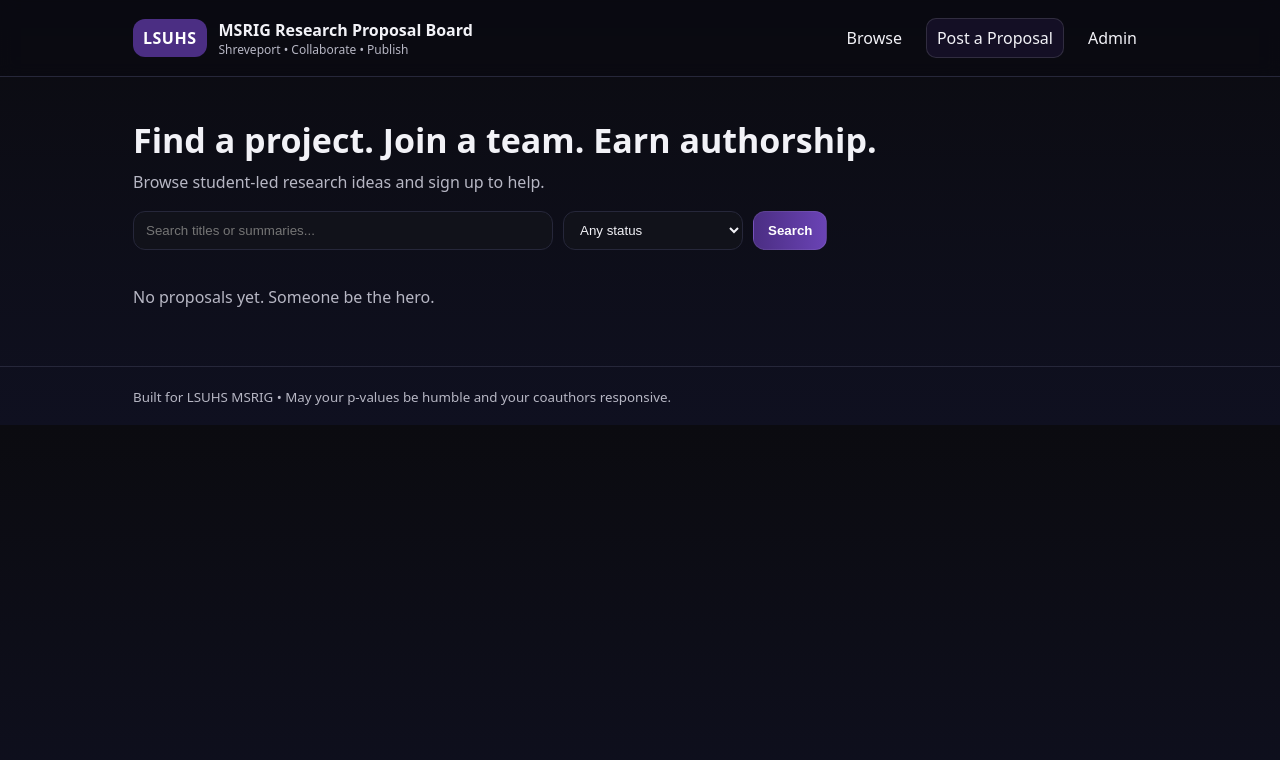
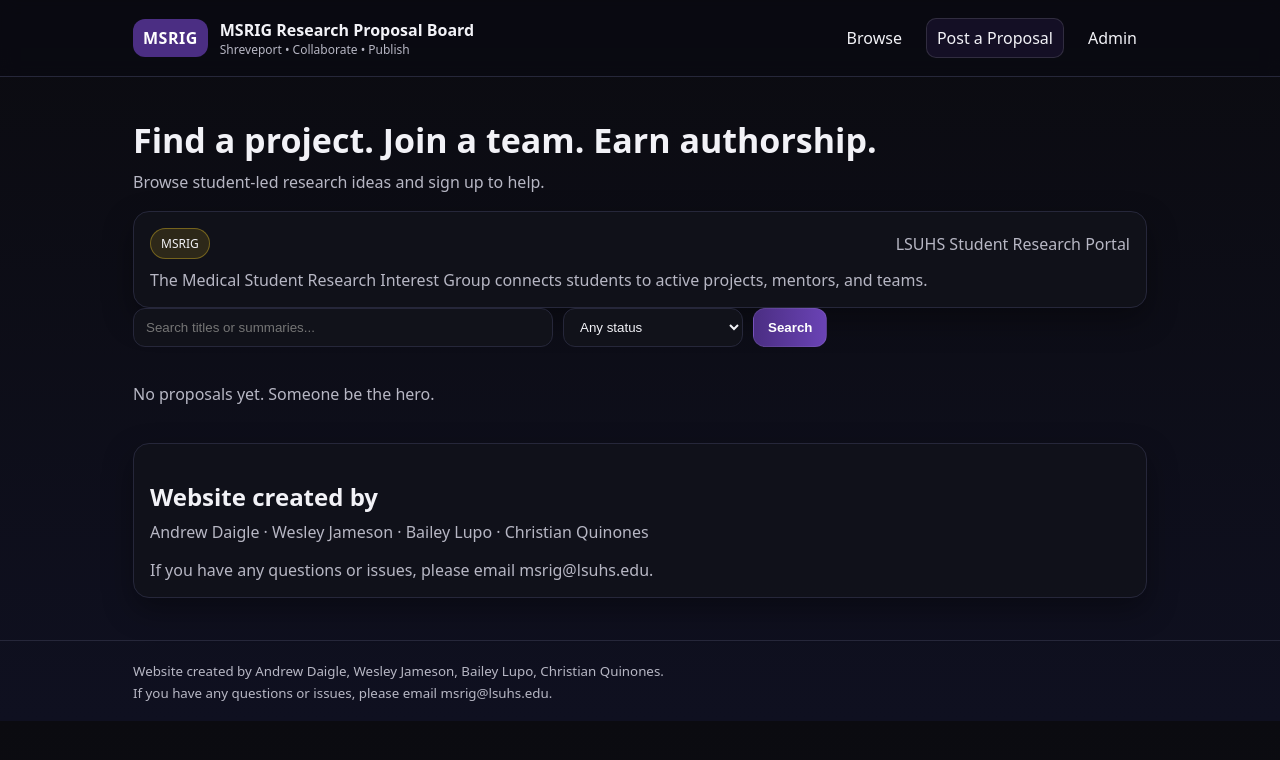
Before and after one commit to awd002/msrig-portal-demo, a Django app: page / in a window 1280 px wide. Shown: the top 760 px of the page. Run offline with Django 5.2, Linux system fonts and the light colour scheme; data that the repository does not hold is empty; some libraries are stand-ins or nearby versions.

Commit message:
Replace LSUHS badge with MSRIG and add footer credits/contact email

```diff
--- a/portal/templates/portal/base.html
+++ b/portal/templates/portal/base.html
@@ -4,14 +4,14 @@
 <head>
   <meta charset="utf-8">
   <meta name="viewport" content="width=device-width,initial-scale=1">
-  <title>{% block title %}LSUHS MSRIG Research Board{% endblock %}</title>
+  <title>{% block title %}MSRIG Research Board{% endblock %}</title>
   <link rel="stylesheet" href="{% static 'portal/styles.css' %}">
 </head>
 <body>
   <header class="topbar">
     <div class="wrap topbar-inner">
       <a class="brand" href="{% url 'home' %}">
-        <div class="badge">LSUHS</div>
+        <div class="badge">MSRIG</div>
         <div>
           <div class="brand-title">MSRIG Research Proposal Board</div>
           <div class="brand-sub">Shreveport • Collaborate • Publish</div>
@@ -38,7 +38,14 @@
 
   <footer class="footer">
     <div class="wrap">
-      <small>Built for LSUHS MSRIG • May your p-values be humble and your coauthors responsive.</small>
+      <small>
+        Website created by Andrew Daigle, Wesley Jameson, Bailey Lupo, Christian Quinones.
+      </small>
+      <br>
+      <small>
+        If you have any questions or issues, please email
+        <a href="mailto:msrig@lsuhs.edu">msrig@lsuhs.edu</a>.
+      </small>
     </div>
   </footer>
 </body>
--- a/portal/templates/portal/home.html
+++ b/portal/templates/portal/home.html
@@ -5,6 +5,17 @@
 <section class="hero">
   <h1>Find a project. Join a team. Earn authorship.</h1>
   <p>Browse student-led research ideas and sign up to help.</p>
+
+  {# MSRIG callout box (replaces the “LSUHS box” idea on this page) #}
+  <div class="card" style="margin-top: 14px;">
+    <div class="card-top">
+      <span class="pill open">MSRIG</span>
+      <span class="muted">LSUHS Student Research Portal</span>
+    </div>
+    <p class="muted" style="margin: 10px 0 0;">
+      The Medical Student Research Interest Group connects students to active projects, mentors, and teams.
+    </p>
+  </div>
 
   <form class="filters" method="get">
     <input name="q" value="{{ q }}" placeholder="Search titles or summaries...">
@@ -36,4 +47,15 @@
     <p class="muted">No proposals yet. Someone be the hero.</p>
   {% endfor %}
 </section>
+
+{# Footer / authorship block #}
+<section class="card" style="margin-top: 22px;">
+  <h2 style="margin-bottom: 8px;">Website created by</h2>
+  <p class="muted" style="margin-top: 0;">
+    Andrew Daigle · Wesley Jameson · Bailey Lupo · Christian Quinones
+  </p>
+  <p class="muted" style="margin-bottom: 0;">
+    If you have any questions or issues, please email <a href="mailto:msrig@lsuhs.edu">msrig@lsuhs.edu</a>.
+  </p>
+</section>
 {% endblock %}
```
